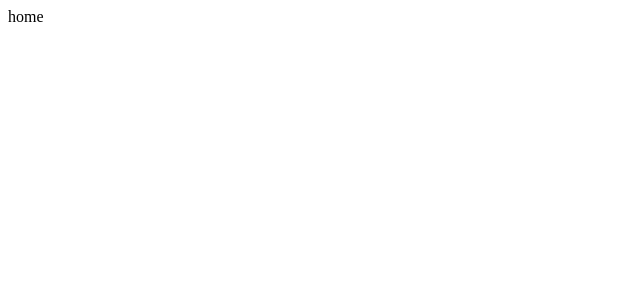
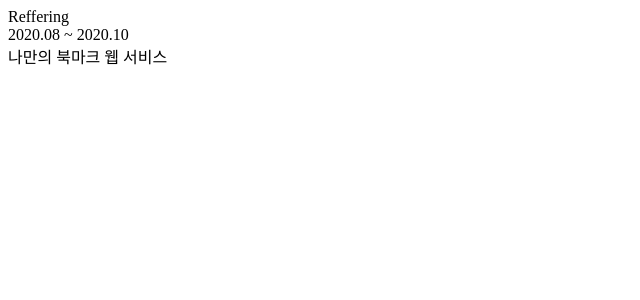
Before and after one commit to hoseungme/about.hoseung.me, a React (Create React App) app: page / in a window 1280 px wide. Shown: the top 300 px of the page, without its empty margins (0-640 px from the left). Built offline with nearby package versions, Linux system fonts and the light colour scheme.

Commit message:
connect main page to router

```diff
--- a/src/routes/index.tsx
+++ b/src/routes/index.tsx
@@ -1,10 +1,12 @@
 import React from "react";
 import { Switch, Route } from "react-router-dom";
+
+import { Main } from "../pages/Main";
 
 export const Routes: React.FC = () => {
   return (
     <Switch>
-      <Route exact path="/" component={() => <div>home</div>} />
+      <Route exact path="/" component={Main} />
     </Switch>
   );
 };
```
